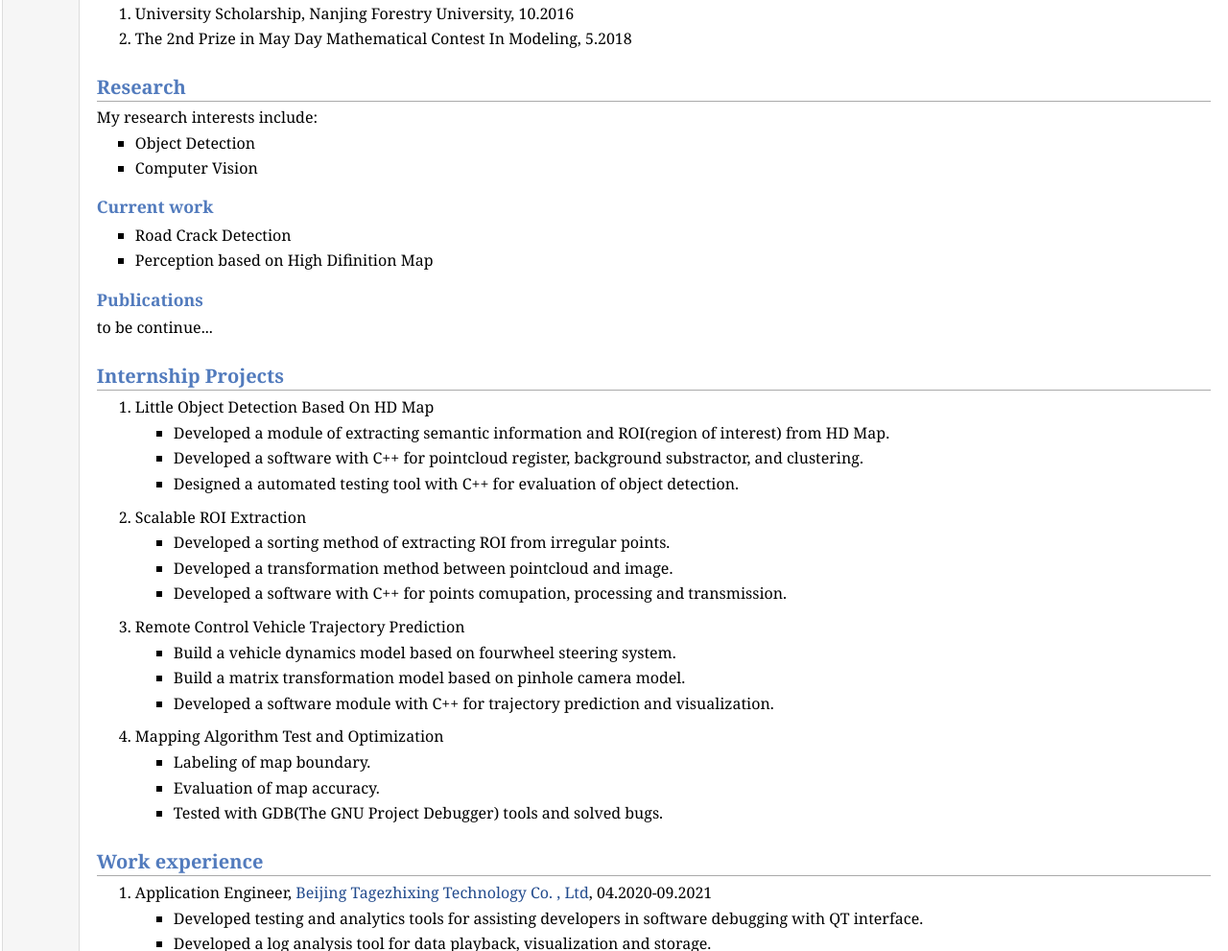
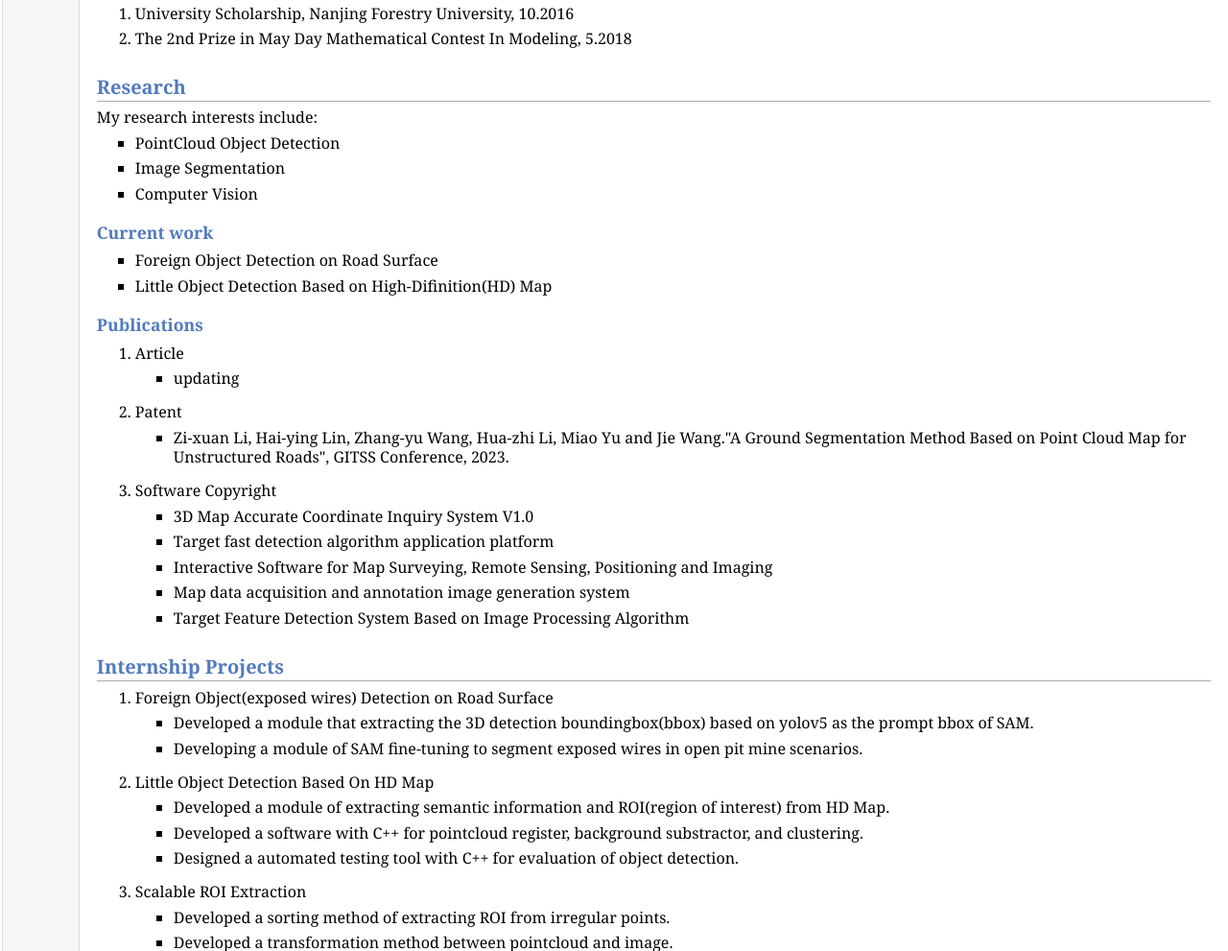
Before and after one commit to lyiokue/lyiokue.github.io, a plain HTML site: page index.html in a window 1280 px wide. Shown: the part 580-1571 px from the top of the page at 96% size. Drawn offline with Linux system fonts and the light colour scheme.

Commit message:
Update index.html

```diff
--- a/index.html
+++ b/index.html
@@ -54,22 +54,62 @@ E-mail: <a href="mailto:lee295480@gmail.com">lee295480@gmail.com</a></p>
 <h2>Research</h2>
 <p>My research interests include: </p>
 <ul>
-<li><p>Object Detection</p>
+<li><p>PointCloud Object Detection</p>
+</li>
+<li><p>Image Segmentation</p>
 </li>
 <li><p>Computer Vision</p>
 </li>
 </ul>
 <h3>Current work</h3>
 <ul>
-<li><p>Road Crack Detection</p>
+<li><p>Foreign Object Detection on Road Surface</p>
 </li>
-<li><p>Perception based on High Difinition Map</p>
+<li><p>Little Object Detection Based on High-Difinition(HD) Map</p>
 </li>
 </ul>
 <h3>Publications </h3>
-to be continue...
+<ol>
+<li><p>Article</p></li>
+<ul>
+<li><p>updating
+</p>
+</li>
+</ul>
+<li><p>Patent</p></li>
+<ul>
+<li><p>Zi-xuan Li, Hai-ying Lin, Zhang-yu Wang, Hua-zhi Li, Miao Yu and Jie Wang."A Ground Segmentation Method Based on Point Cloud Map for Unstructured Roads", GITSS Conference, 2023.
+</p>
+</li>
+</ul>
+<li><p>Software Copyright</p></li>
+<ul>
+<li><p>3D Map Accurate Coordinate Inquiry System V1.0
+</p>
+</li>
+<li><p>Target fast detection algorithm application platform
+</p>
+</li>
+<li><p>Interactive Software for Map Surveying, Remote Sensing, Positioning and Imaging
+</p>
+</li>
+<li><p>Map data acquisition and annotation image generation system
+</p>
+</li>
+<li><p>Target Feature Detection System Based on Image Processing Algorithm
+</p>
+</li>
+</ul>
+</ol>
 <h2>Internship Projects</h2>
 <ol>
+<li><p>Foreign Object(exposed wires) Detection on Road Surface</p></li>
+<ul>
+<li><p>Developed a module that extracting the 3D detection boundingbox(bbox) based on yolov5 as the prompt bbox of SAM.</p>
+</li>
+<li><p>Developing a module of SAM fine-tuning to segment exposed wires in open pit mine scenarios.</p>
+</li>
+</ul>
 <li><p>Little Object Detection Based On HD Map</p></li>
 <ul>
 <li><p>Developed a module of extracting semantic information and ROI(region of interest) from HD Map.</p>
```
